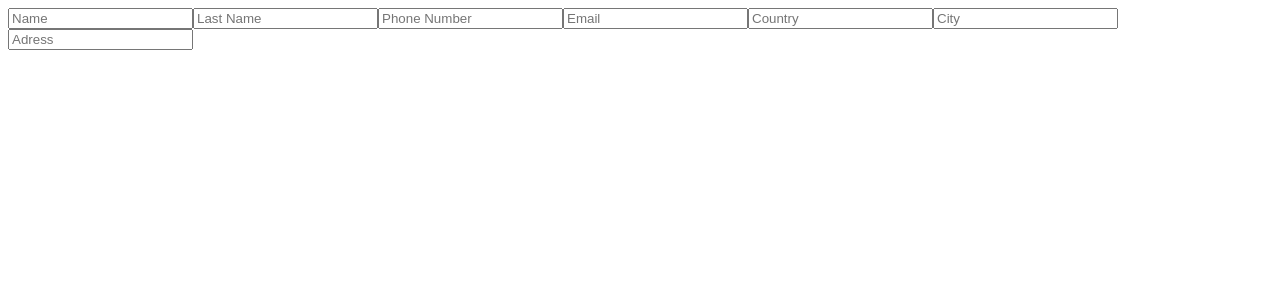
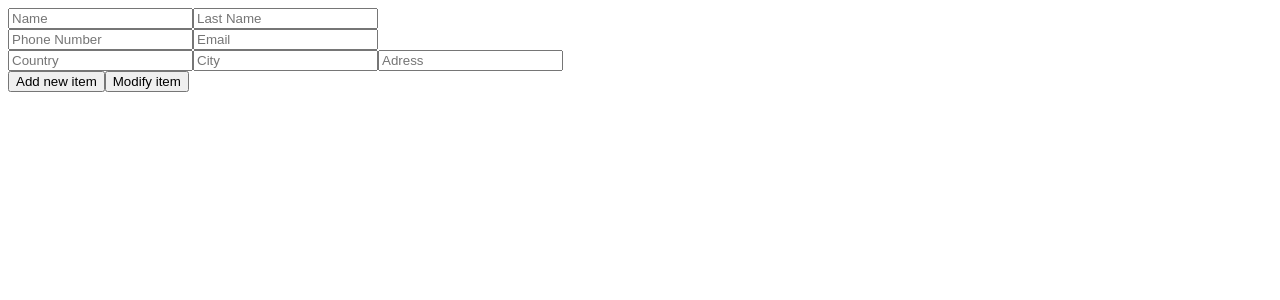
Before and after one commit to osbowski/simple-crud-table, a Vue app: page / in a window 1280 px wide. Shown: the top 300 px of the page. Built offline with nearby package versions, Linux system fonts and the light colour scheme.

Commit message:
add-new-contact-functionality

```diff
--- a/src/components/Form.vue
+++ b/src/components/Form.vue
@@ -1,12 +1,62 @@
 <template>
-    <form>
-        <input type="text" id="name" placeholder="Name">
-        <input type="text" id="lastname" placeholder="Last Name">
-        <input type="phone" id="phonenumber" placeholder="Phone Number">
-        <input type="email" id="email" placeholder="Email">
-        <input type="text" id="country" placeholder="Country">
-        <input type="text" id="city" placeholder="City">
-        <input type="text" id="adress" placeholder="Adress">
+  <form>
+    <div class="form-control">
+      <input type="text" id="name" placeholder="Name" v-model="contact.name"/>
+      <input type="text" id="lastname" placeholder="Last Name" v-model="contact.last_name" />
+    </div>
+    <div class="form-control">
+      <input type="phone" id="phonenumber" placeholder="Phone Number" v-model="contact.phone_number" />
+      <input type="email" id="email" placeholder="Email" v-model="contact.email" />
+    </div>
+    <div class="form-control">
+      <input type="text" id="country" placeholder="Country" v-model="contact.country"/>
+      <input type="text" id="city" placeholder="City" v-model="contact.city"/>
+      <input type="text" id="adress" placeholder="Adress" v-model="contact.adress"/>
+    </div>
+    <div class="form-actions">
+      <button @click.prevent="addContact">Add new item</button>
+      <button>Modify item</button>
+    </div>
+  </form>
+</template>
 
-    </form>
-</template>
+<script>
+import { reactive } from 'vue';
+export default {
+    setup() {
+        const contact = reactive({
+            id:null,
+            name:null,
+            last_name:null,
+            phone_number:null,
+            email:null,
+            country:null,
+            city:null,
+            adress:null,
+            created_at:null,
+            updated_at:null
+        })
+
+        const addContact = ()=>{
+            const newContact = {
+                id: contact.id ? contact.id : (Math.random()*10000).toFixed(),
+                name:contact.name,
+                last_name:contact.last_name,
+                phone_number:contact.phone_number,
+                email:contact.email,
+                country:contact.country,
+                city:contact.city,
+                adress:contact.adress,
+                created_at: Date.now(),
+                updated_at:null
+            }
+            console.log(newContact)
+        }
+
+        return{
+            contact,
+            addContact
+        }
+    },
+}
+</script>
```
